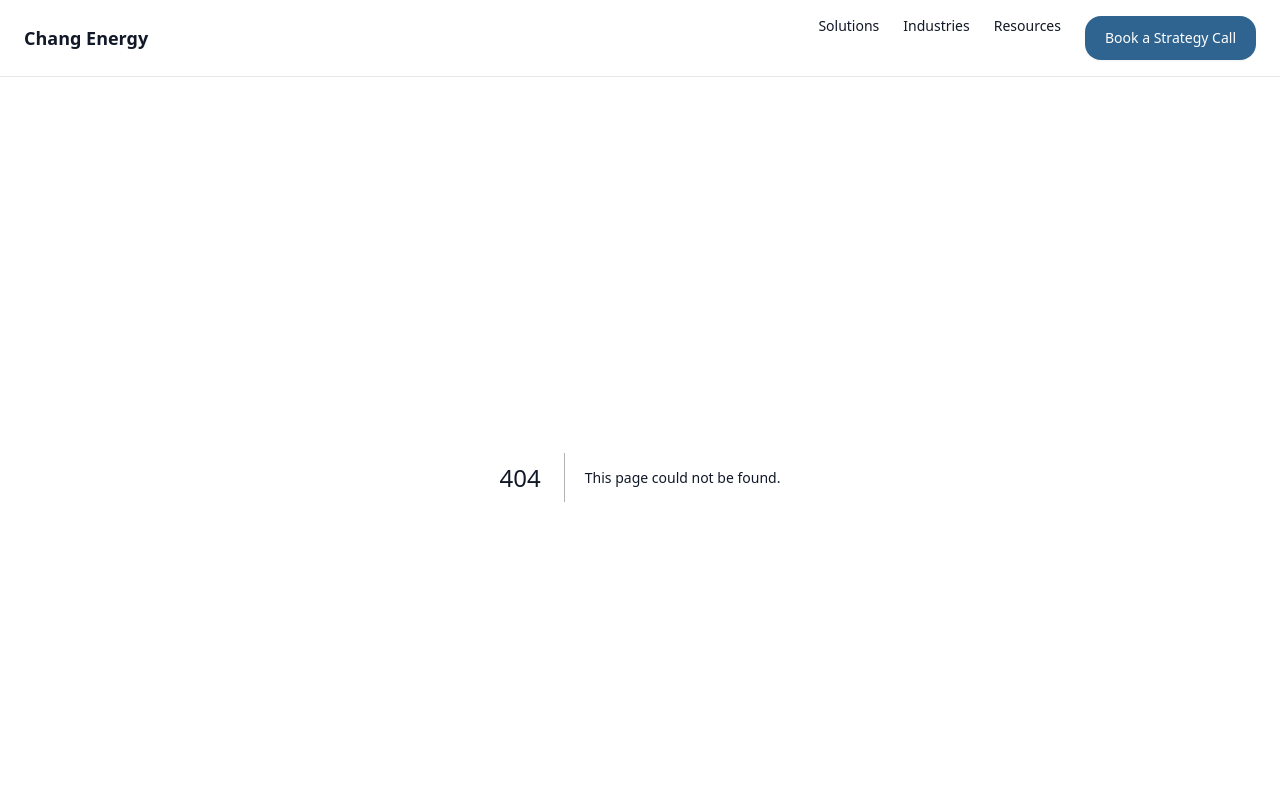
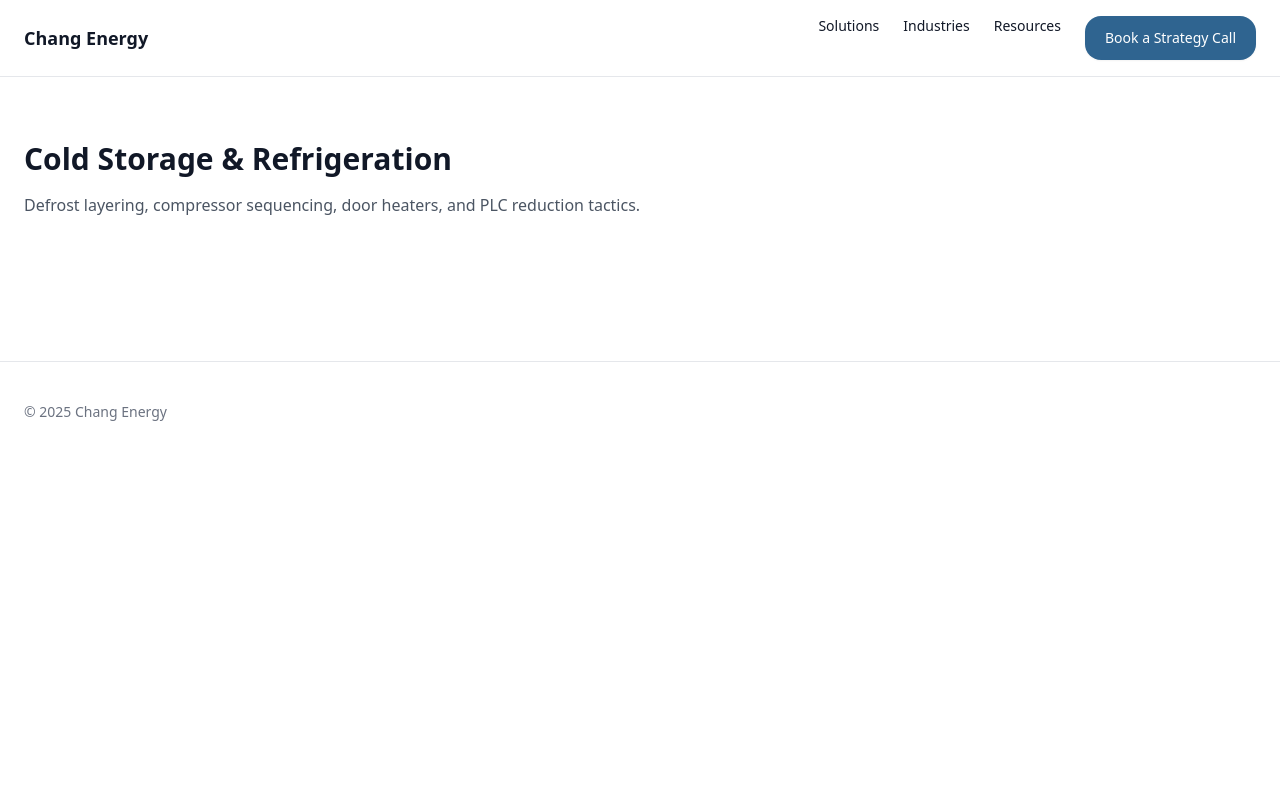
Before and after one commit to Alychang894/chang-energy-site, a Next.js app: page /industries/cold-storage in a window 1280 px wide. Before the commit this address had no page. Shown: the top 800 px of the page. Built offline with nearby package versions, Linux system fonts and the light colour scheme.

Commit message:
Create page.tsx

```diff
--- /dev/null
+++ b/app/industries/cold-storage/page.tsx
@@ -0,0 +1,8 @@
+export default function Page(){
+  return (
+    <section className="py-16">
+      <h1 className="text-3xl font-semibold">Cold Storage & Refrigeration</h1>
+      <p className="mt-4 text-gray-600">Defrost layering, compressor sequencing, door heaters, and PLC reduction tactics.</p>
+    </section>
+  )
+}
```
